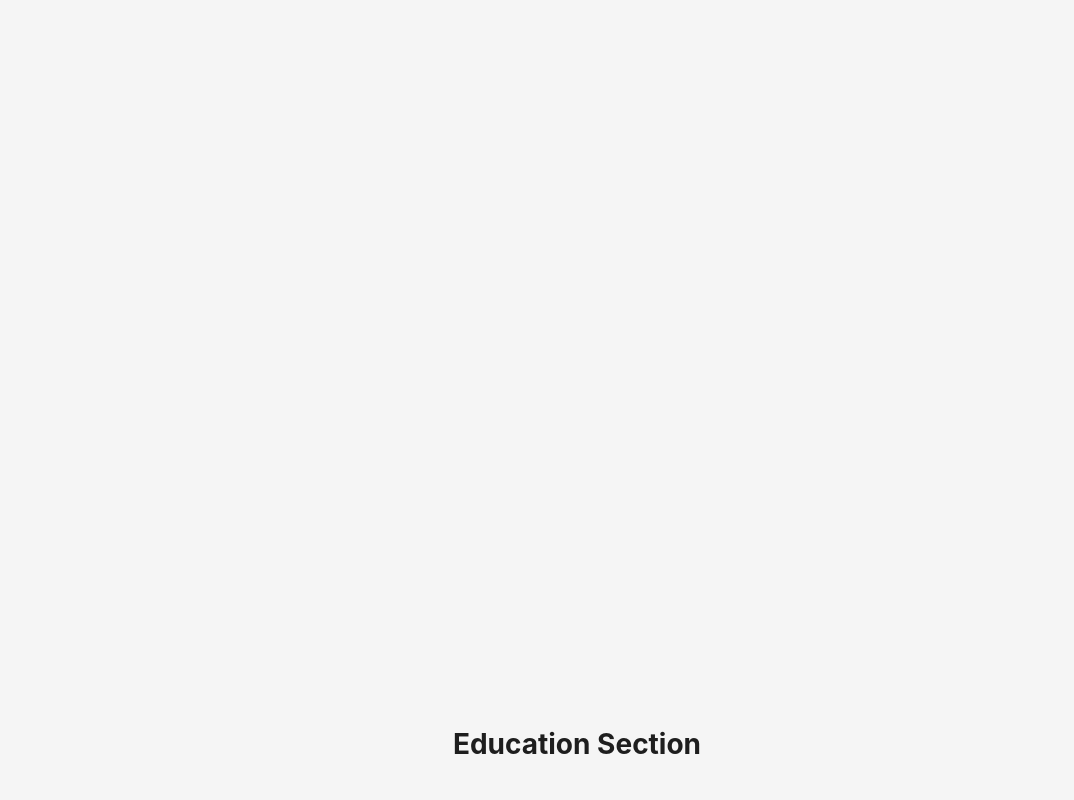
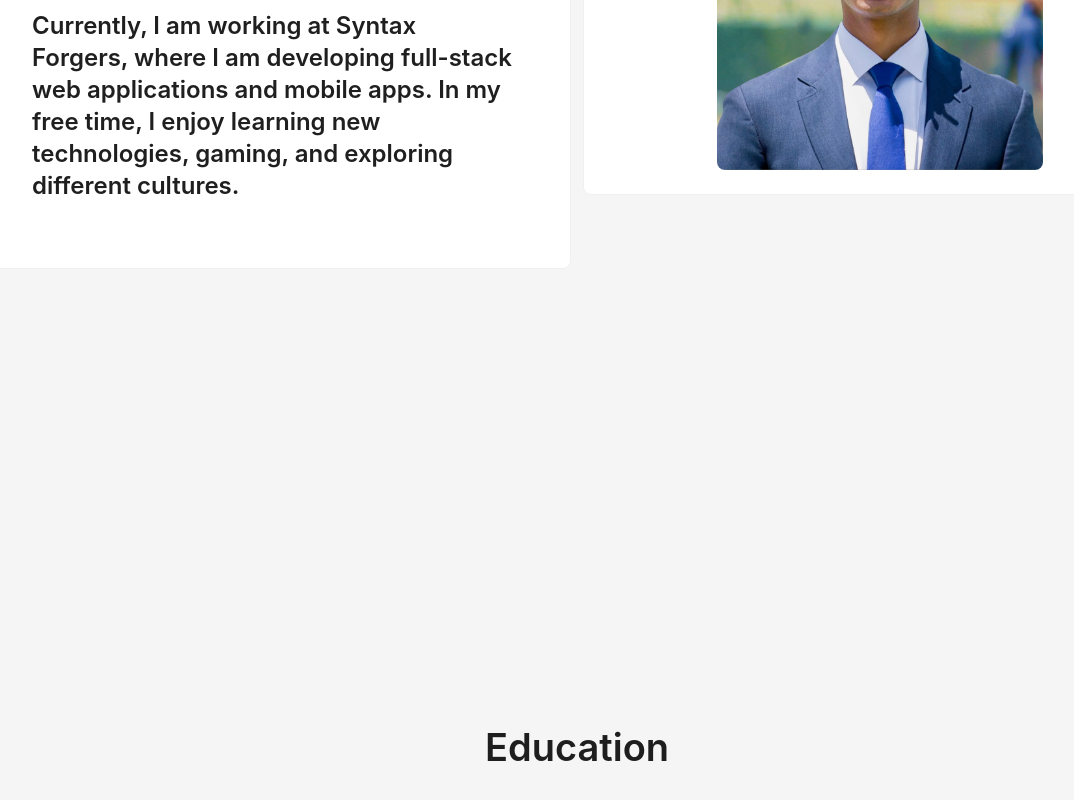
Before and after one commit to JaninduDiz/portfolio, a React (Vite) app: page / in a window 1280 px wide. Shown: the part 1320-2120 px from the top of the page, without its empty margins (63-1137 px from the left). Built offline with nearby package versions, Linux system fonts and the light colour scheme.

Commit message:
feat: add Education, Experience, and Skills components to the App menu

```diff
--- a/src/App.jsx
+++ b/src/App.jsx
@@ -2,7 +2,7 @@ import { Layout, Menu, Drawer, Button } from "antd";
 import { MenuOutlined } from "@ant-design/icons";
 import { useState } from "react";
 import LINKS from "./constants";
-import { About, Me } from "./sections";
+import { About, Me, Skills, Education, Experience } from "./sections";
 import "./App.css";
 
 const { Header, Content, Footer } = Layout;
@@ -13,9 +13,9 @@ function App() {
   const menuItems = [
     { key: "me", label: "Me", component: <Me /> },
     { key: "about", label: "About", component: <About /> },
-    { key: "education", label: "Education" },
-    { key: "experience", label: "Experience" },
-    { key: "skills", label: "Skills" },
+    { key: "education", label: "Education", component: <Education /> },
+    { key: "experience", label: "Experience", component: <Experience /> },
+    { key: "skills", label: "Skills", component: <Skills /> },
     {
       key: "resume",
       label: "Resume",
@@ -89,7 +89,7 @@ function App() {
       <Content style={{ paddingTop: 64 }}>
         {menuItems
           .filter((item) => !item.external)
-          .map(({ key, label }) => (
+          .map(({ key, component }) => (
             <div
               id={key}
               key={key}
@@ -102,8 +102,7 @@ function App() {
                 alignItems: "center",
               }}
             >
-              {/* Replace this with your actual section component */}
-              <h1>{label} Section</h1>
+              {component}
             </div>
           ))}
       </Content>
--- a/src/sections/index.js
+++ b/src/sections/index.js
@@ -2,3 +2,4 @@ export { default as About } from './About';
 export { default as Education } from './Education';
 export { default as Me } from './Me';
 export { default as Skills } from './Skills';
+export { default as Experience } from './Experience';
```
